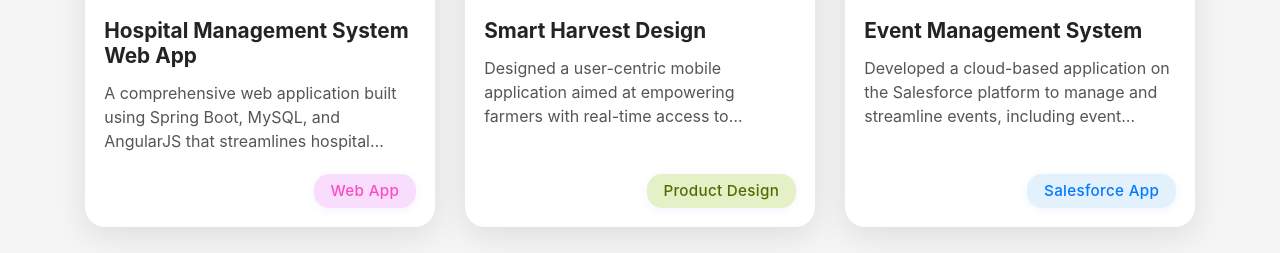
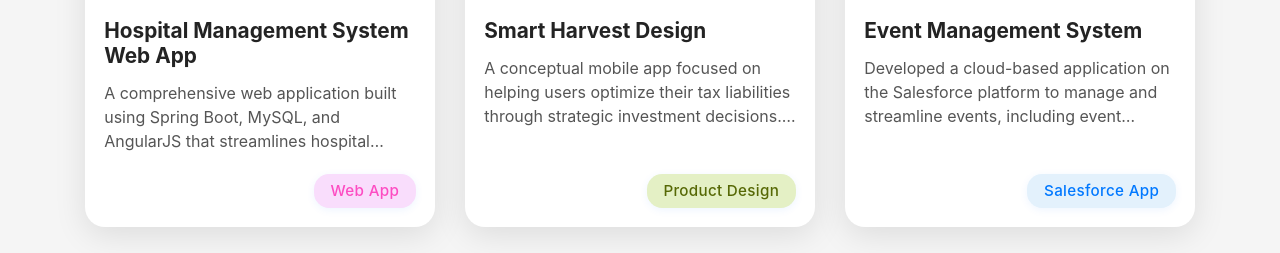
Before and after one commit to MOULALIMS/Moulali-Portfolio, a plain HTML site: page index.html in a window 1280 px wide. Shown: the part 4899-5152 px from the top of the page. Drawn offline with Linux system fonts and the light colour scheme; files whose address does not match are found by name.

Commit message:
Updated Smart harvest project

```diff
--- a/index.html
+++ b/index.html
@@ -455,7 +455,7 @@
               </div>
               <div class="work-content">
                 <h2 class="w-title">Smart Harvest Design</h2>
-                <p class="w-description">Designed a user-centric mobile application aimed at empowering farmers with real-time access to agriculture-related opportunities, learning resources, and personalized profiles. The app features a clean, intuitive UI with four main screens: Home, Opportunities, Learn, and Profile. Focus was on UX design, layout planning, and seamless user navigation to ensure accessibility and functionality in rural contexts. This project highlights skills in product thinking, wireframing, and mobile-first design principles.</p>
+                <p class="w-description">A conceptual mobile app focused on helping users optimize their tax liabilities through strategic investment decisions. The app simplifies the complex process of tax harvesting by offering personalized insights, educational resources, and intuitive navigation.</p>
               </div>
               <span class="project-badge badge-design">Product Design</span>
             </a>
```
